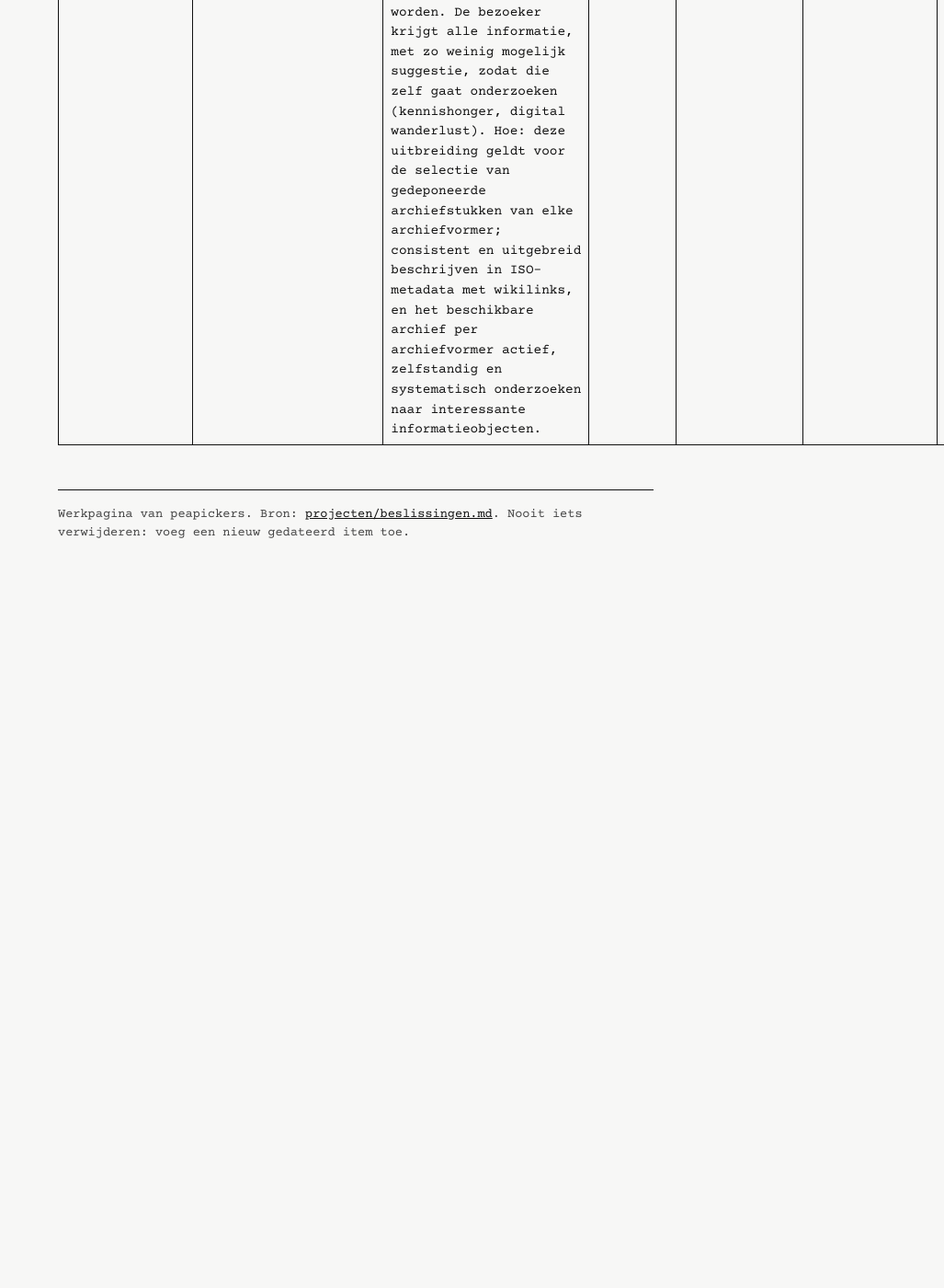
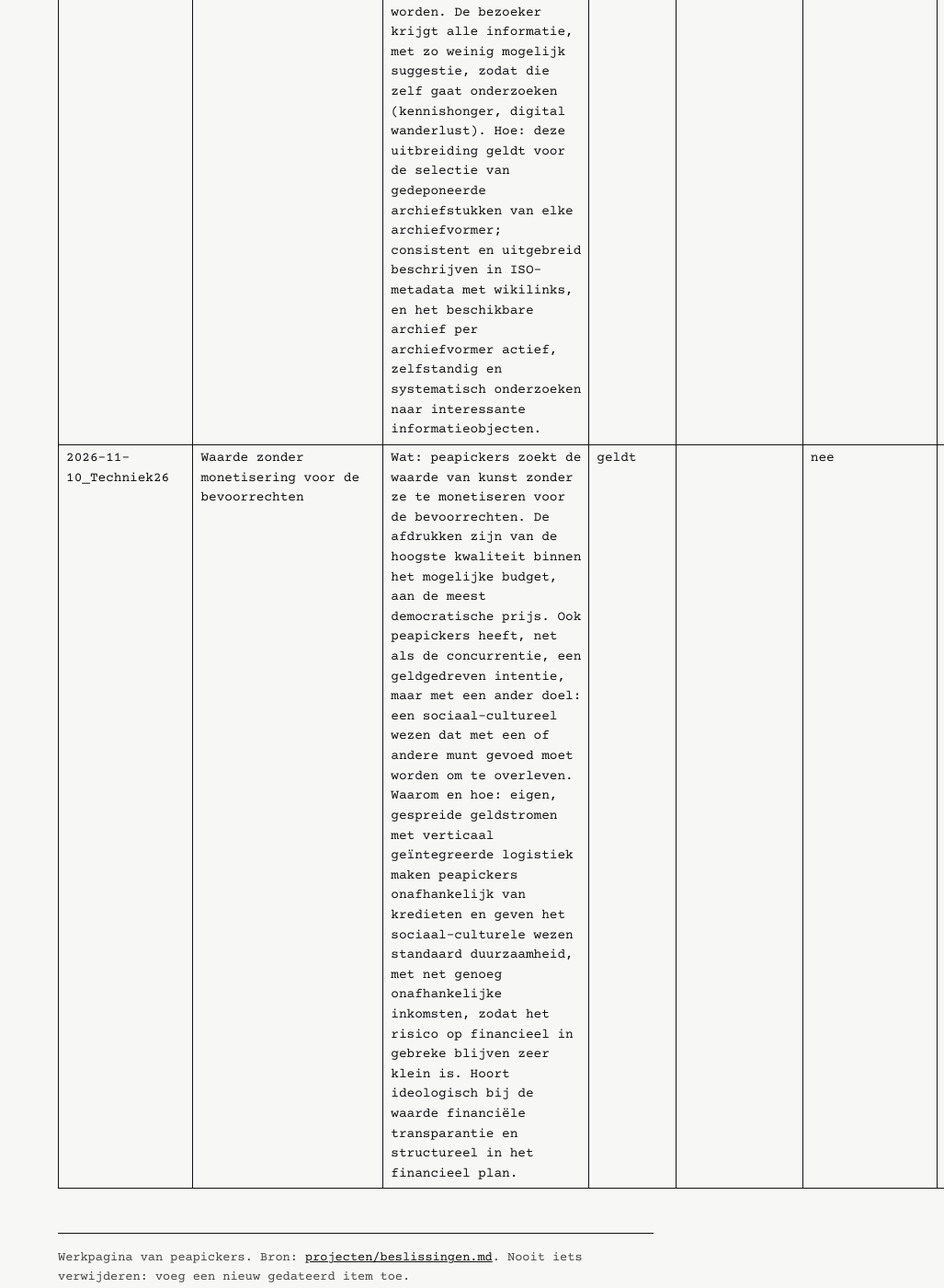
Before and after one commit to peapickers/peapickers.github.io, a Jekyll site: the page built from projecten/beslissingen.md, in a window 1280 px wide and 1400 px high, scrolled down 17664 px. Shown: the whole window at 92% size, without its empty margins (253-1280 px from the left). Built offline with Jekyll 4.4.1, drawn with Linux system fonts in a browser that asks for light colours; before the commit the page ends 18294 px from its top, so only the background shows below that.

Commit message:
Beslissingenregister: waarde zonder monetisering voor de bevoorrechten
Co-Authored-By: Claude Opus 5.5 <noreply@anthropic.com>
Claude-Session: https://claude.ai/code/session_01CW2uQz9ZyWeapdHxWpSdgJ

```diff
--- a/projecten/beslissingen.md
+++ b/projecten/beslissingen.md
@@ -100,3 +100,4 @@ Eén plek met alle beslissingen, in gewone woorden. Elke regel heeft een code `J
 | 2026-11-10_Techniek23 | Harde limieten met licentie- en modelovereenkomst | Auteur is 18 of ouder en maakte het werk zelf; werk minstens 12 maanden oud; reproduceerbaar digitaal bestand; nooit met commerciële intentie gemaakt; een licentie- (en model)overeenkomst voor (1) publicatie en (2) reproductie is verplicht. Niet onderhandelbaar. | geldt | 2026-11-09_Compiler14 | nee | |
 | 2026-11-10_Techniek24 | Watermerk en Glaze altijd op het webshopbeeld | Een watermerk en Glaze komen altijd op het webshopbeeld, nooit op de Posters. De toestemming blijft ook na publicatie altijd intrekbaar. | geldt | 2026-11-09_Compiler17 | nee | |
 | 2026-11-10_Techniek25 | Curatielijn: zo veel mogelijk informatieobjecten per archiefvormer | Wat: welkom in de curatielijn zijn ook archiefstukken, onafgewerkt werk (uitgesatureerd of deels ontwikkeld), ideeën en vooral een maximum aan informatieobjecten (oud, recent en samen geproduceerd met de archivaris of curator) die in hun context met elkaar verbonden staan in het archief van de archiefvormer. Waarom: elke archiefvormer is een eigen thema; curaties met specifieke thema's ontstaan organisch, gedreven door de context, doorheen de archiefvormers. Zo ontstaat context in het hele ecosysteem, voor te stellen als een nodegraph, en kunnen het narratief en de identiteit van de archiefvormer zo volledig en accuraat mogelijk gepubliceerd worden. De bezoeker krijgt alle informatie, met zo weinig mogelijk suggestie, zodat die zelf gaat onderzoeken (kennishonger, digital wanderlust). Hoe: deze uitbreiding geldt voor de selectie van gedeponeerde archiefstukken van elke archiefvormer; consistent en uitgebreid beschrijven in ISO-metadata met wikilinks, en het beschikbare archief per archiefvormer actief, zelfstandig en systematisch onderzoeken naar interessante informatieobjecten. | geldt |  | nee | |
+| 2026-11-10_Techniek26 | Waarde zonder monetisering voor de bevoorrechten | Wat: peapickers zoekt de waarde van kunst zonder ze te monetiseren voor de bevoorrechten. De afdrukken zijn van de hoogste kwaliteit binnen het mogelijke budget, aan de meest democratische prijs. Ook peapickers heeft, net als de concurrentie, een geldgedreven intentie, maar met een ander doel: een sociaal-cultureel wezen dat met een of andere munt gevoed moet worden om te overleven. Waarom en hoe: eigen, gespreide geldstromen met verticaal geïntegreerde logistiek maken peapickers onafhankelijk van kredieten en geven het sociaal-culturele wezen standaard duurzaamheid, met net genoeg onafhankelijke inkomsten, zodat het risico op financieel in gebreke blijven zeer klein is. Hoort ideologisch bij de waarde financiële transparantie en structureel in het financieel plan. | geldt |  | nee | |
```
